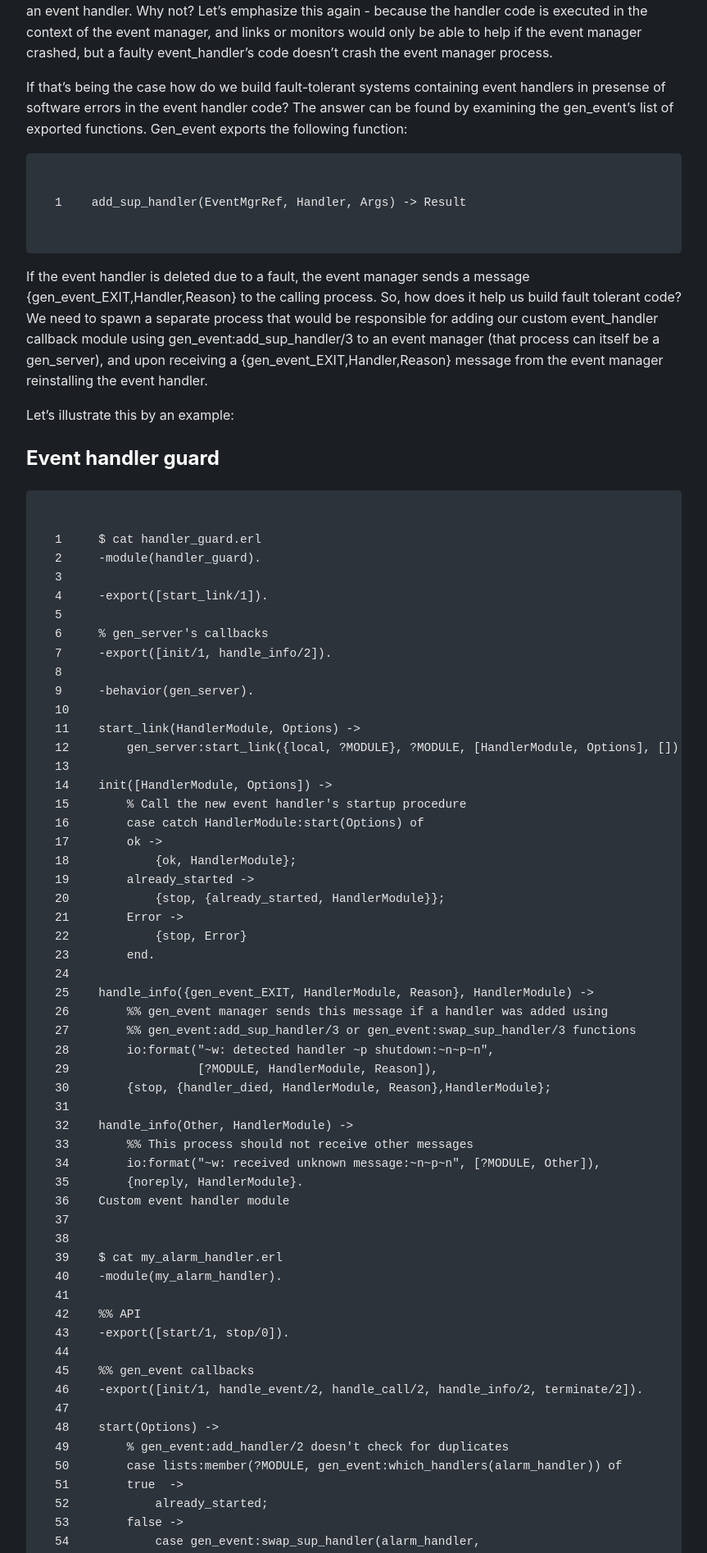
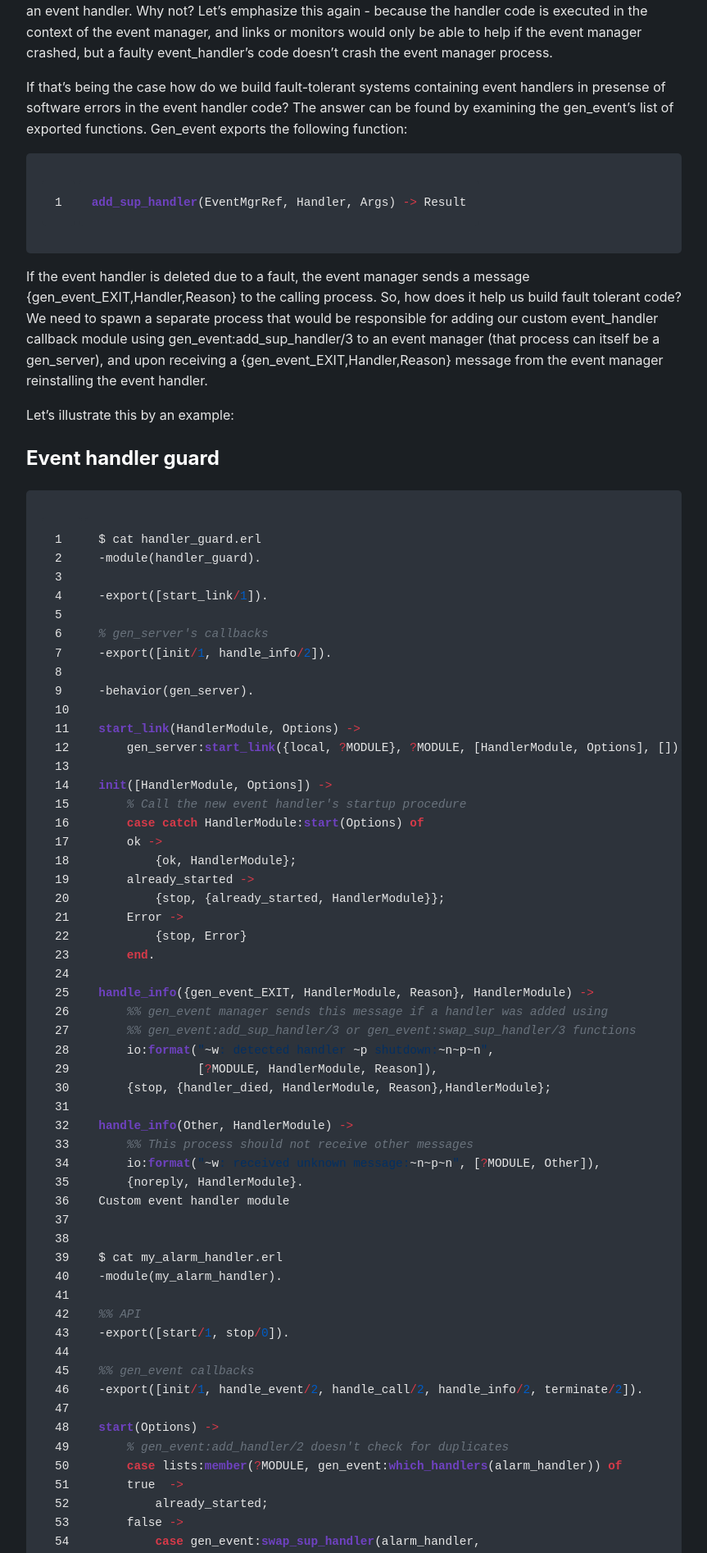
Before and after one commit to saleyn/saleyn.github.io, a Jekyll site: the page built from articles/gen-event-demystified.md, in a window 1280 px wide. Shown: the part 1926-3820 px from the top of the page at 82% size, without its empty margins (208-1071 px from the left). Built offline with Jekyll 4.4.1, drawn with Linux system fonts in a browser that asks for light colours; our own code applies the rules of GitHub Pages for plain Markdown files.

Commit message:
Update style

```diff
--- a/_layouts/default.html
+++ b/_layouts/default.html
@@ -56,6 +56,16 @@
         font-size: 15px;
       }
     }
+
+    /* Rouge Syntax Highlighting for Erlang / Slate */
+    .highlight .k, .highlight .kd, .highlight .kr, .highlight .kn { color: #d73a49; font-weight: bold; } /* -module, -export */
+    .highlight .nf, .highlight .fm { color: #6f42c1; font-weight: bold; } /* Functions */
+    .highlight .s, .highlight .s2 { color: #032f62; }                    /* Strings */
+    .highlight .ss { color: #22863a; font-weight: bold; }                 /* Atoms */
+    .highlight .c, .highlight .c1 { color: #6a737d; font-style: italic; } /* Comments */
+    .highlight .mi, .highlight .mf { color: #005cc5; }                    /* Numbers */
+    .highlight .vc, .highlight .vg, .highlight .vi { color: #e36209; }    /* Variables */
+    .highlight .o { color: #d73a49; }                                     /* Operators */
   </style>
 </head>
 <body>
--- a/assets/css/style.scss
+++ /dev/null
@@ -1,42 +0,0 @@
----
----
-
-@import "{{ site.theme }}";
-
-/* Rouge Syntax Highlighting for Slate Theme */
-.highlight {
-  background: #f8f8f8;
-  padding: 10px;
-  border-radius: 4px;
-}
-
-/* Erlang Keywords, Attributes & Operators */
-.highlight .k,
-.highlight .kd,
-.highlight .kr,
-.highlight .kn { color: #d73a49; font-weight: bold; } /* -module, -export, case, receive */
-
-/* Functions & Calls */
-.highlight .nf,
-.highlight .fm { color: #6f42c1; font-weight: bold; } /* Function definitions/calls */
-
-/* Strings & Atoms */
-.highlight .s,
-.highlight .s2,
-.highlight .sb { color: #032f62; }                    /* "string" */
-.highlight .ss { color: #22863a; }                    /* atoms like 'ok' or 'error' */
-
-/* Comments */
-.highlight .c,
-.highlight .c1,
-.highlight .ch { color: #6a737d; font-style: italic; } /* % comments */
-
-/* Numbers & Variables */
-.highlight .mi,
-.highlight .mf { color: #005cc5; }                    /* 123, 3.14 */
-.highlight .vc,
-.highlight .vg,
-.highlight .vi { color: #e36209; }                    /* Capitalized Erlang variables */
-
-/* Line numbers styling */
-.highlight .lineno { color: #aaa; margin-right: 10px; user-select: none; }
```
Also changed, not shown: _includes/head-custom.html (deleted, +0 -11 lines).
